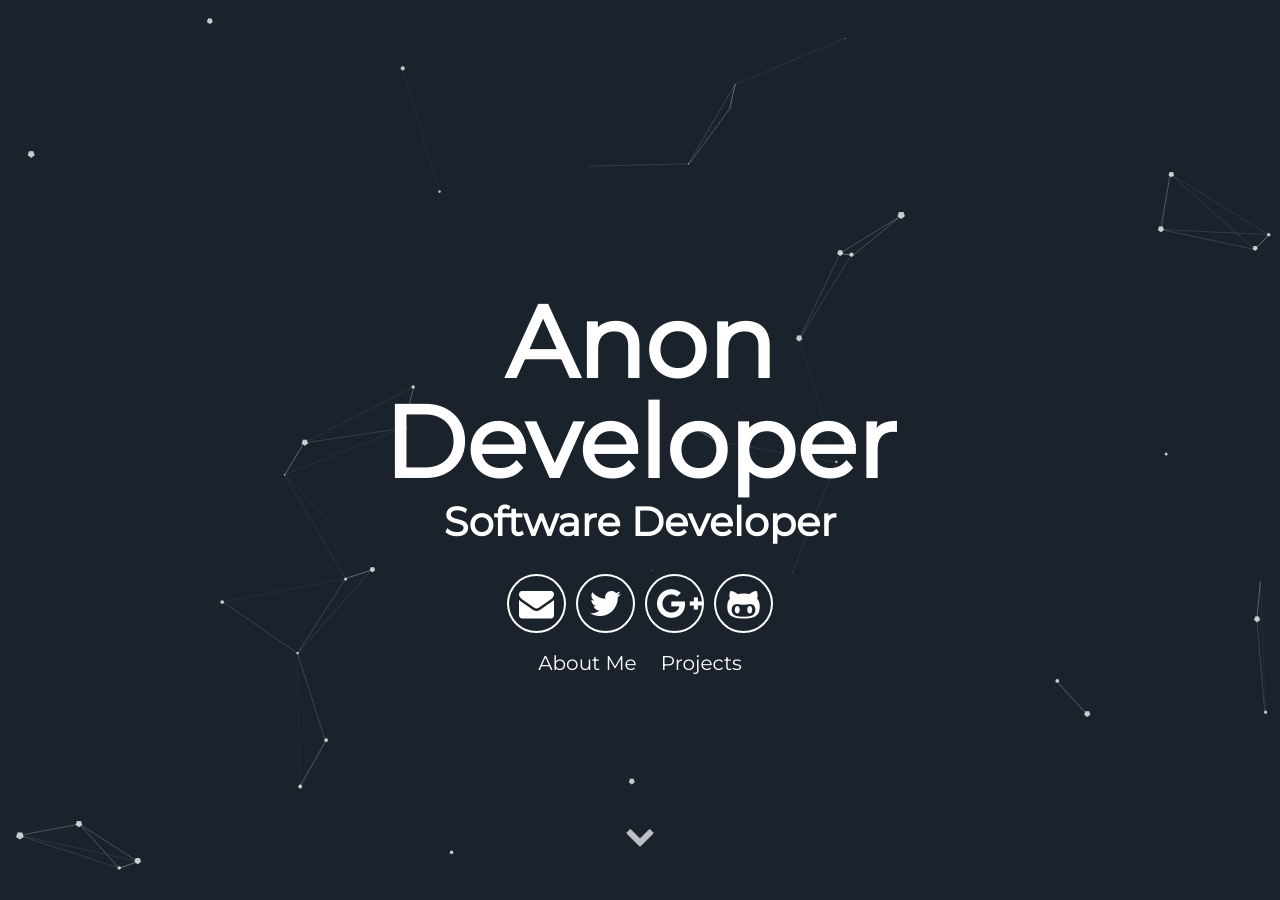
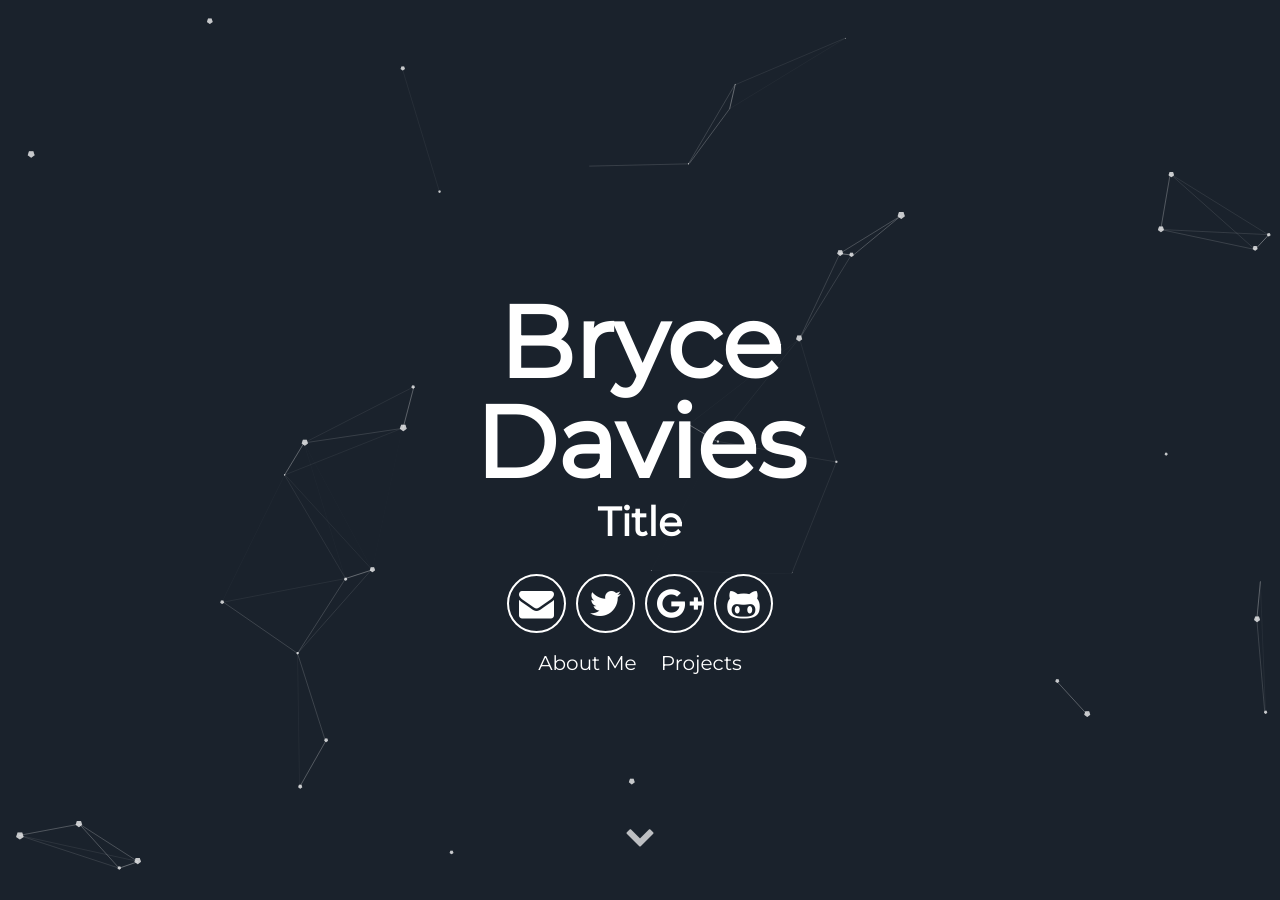
Before and after one commit to brycedavies92/brycedavies92.github.io, a Jekyll site: the page built from index.html, in a window 1280 px wide and 900 px high. Built offline with Jekyll 4.4.1, drawn with Linux system fonts in a browser that asks for light colours; some of the changed text lies outside the part shown.

Commit message:
Update _config.yml
update name test

```diff
--- a/_config.yml
+++ b/_config.yml
@@ -5,10 +5,10 @@ description: A blog about lorem ipsum dolor sit amet
 # url: "localhost:3000" # the base hostname & protocol for your site e.g. http://willianjusten.com.br
 
 # User settings
-username: Anon Developer
+username: Bryce Davies
 user_description: Bicycle rights irony actually neutra typewriter lyft. Man bun taxidermy put a bird on it, umami yr ramps pop-up ugh bushwick chia lo-fi. Occupy bitters pour-over snackwave you probably haven't heard of them small batch. Cornhole mustache man bun letterpress echo park VHS.
-user_title: Software Developer
-email: anon@anon.com
+user_title: Title
+email: bryce@tanda.co
 twitter_username: lorem_ipsum
 github_username:  lorem_ipsum
 gplus_username:  lorem_ipsum
```
